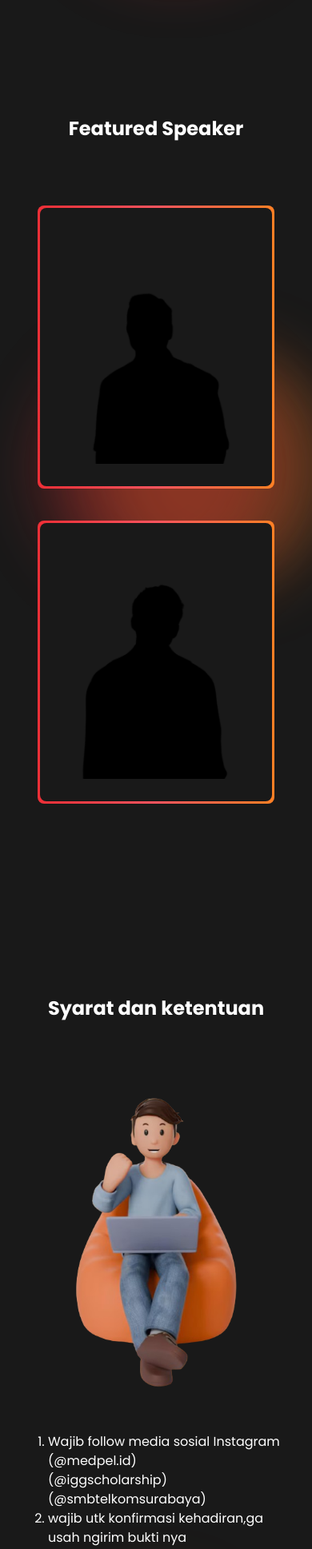
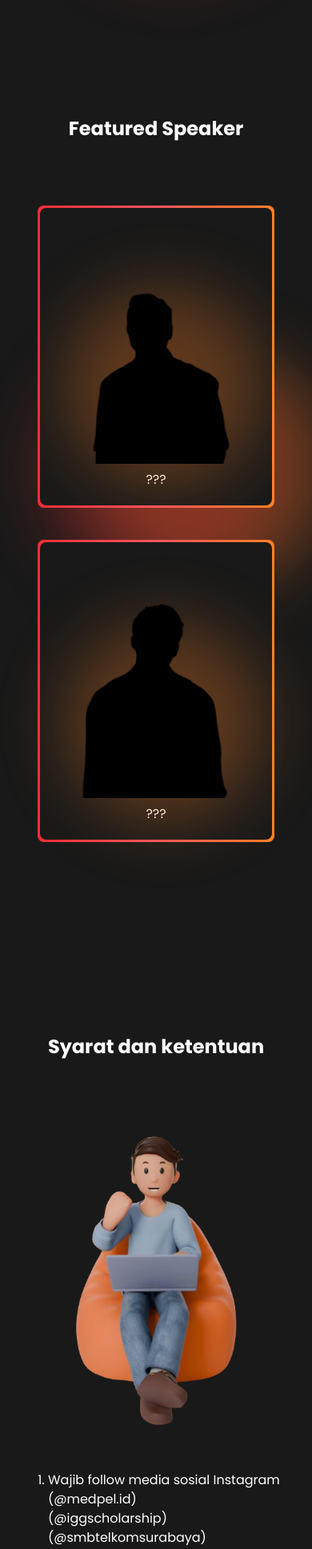
Before and after one commit to khaerul99/student-leader-summit, a React (Vite) app: page / in a window 390 px wide. Shown: the part 4574-6511 px from the top of the page at 80% size. Built offline with nearby package versions, Linux system fonts and the light colour scheme.

Commit message:
update home

```diff
--- a/src/components/Carousel/index.jsx
+++ b/src/components/Carousel/index.jsx
@@ -21,7 +21,7 @@ function Carousel() {
                 <p>
                   Acara nya seru banget, ga nyesel deh ikutan, worth it deh buat
                   dana yg di keluarkan Rate dari aku : 1000 / 10 Jangan lupa
-                  ikutan yang 2.0 yaa semua
+                  ikutan yaa semua
                 </p>
               </div>
             </div>
@@ -45,7 +45,7 @@ function Carousel() {
                   EJSL event terbesar yang pertama kali aku ikuti dengan
                   pertemuan 1500 ketua OSIS se-Jawa Barat dengan para pemateri
                   yang bagus dan juga penampilan-penampilan guest star yang
-                  spektakuler!!! Harus ada wjsls 2.0
+                  spektakuler!!! Harus ada EJSLS
                 </p>
               </div>
             </div>
@@ -69,8 +69,8 @@ function Carousel() {
                   it's not just a mini concert event, many things were gained
                   from this event fr 💯 seneng bisa ketemu ribuan pelajar
                   se-Jawa Timur & ngeliat langsung talkshow ka andovi a.k.a my
-                  fav youtuber since 2018 😍 100/10 sih untuk EJSLS 1.0 ini,
-                  can't wait EJSLS 2.0 🥺 semoga makin pecah 🤍
+                  fav youtuber since 2018 😍 100/10 sih untuk EJSLS ini,
+                  can't wait EJSLS🥺 semoga makin pecah 🤍
                 </p>
               </div>
             </div>
@@ -137,15 +137,15 @@ function Carousel() {
               </div>
               <div className="overflow-hidden overflow-y-auto h-[200px] hide-scrollbar">
                 <p>
-                  aku bingung banget deskripsiin EJSLS 1.0 TAPI YA ACARANYA
+                  aku bingung banget deskripsiin EJSLS TAPI YA ACARANYA
                   SUPER SERUWWW😋❗dann yaaa aku jd makin deket sm (dia) *awww
                   DANN SELAMA PERJALANAN TU AKU NGERASA AMAZE BANGET KAYA IH AKU
                   BAKALAN KONSER BERDUA SM DIA NI?? TERUSS PAS TALKSHOWNYA
                   SERUWWW BANGET APALAGI AKU SAMBIL MAM XIXI dan yang pastinyaa
                   itu sangat worth banget untuk di ikutii aplagi kemarin aku
-                  anggota jadi ada potongann xixi… AKU NUNGGU BANGETTT WJSLS 2.0
+                  anggota jadi ada potongann xixi… AKU NUNGGU BANGETTT EJSLS
                   SIEH😋😋😋 APALAGI NUNGGU KAYA NGELIAT EJSLS 1.0 SEKEREN ITU
-                  GMANA EJSLS 2.0
+                  GMANA EJSLS
                 </p>
               </div>
             </div>
@@ -167,7 +167,7 @@ function Carousel() {
               </div>
               <div className="overflow-hidden overflow-y-auto h-[200px] hide-scrollbar">
                 <p>
-                  Kegiatan EJSLS 1.0 super-duper seru! Selalu terpukau selama
+                  Kegiatan EJSLS super-duper seru! Selalu terpukau selama
                   rangkaian acara berlangsung. Bisa menikmati penampilan tarian
                   tradisional, teater, dan penampilan seru lainnya! Apalagi
                   bagian dimana nyanyi-nyanyi bareng guest star Reza Darmawangsa
@@ -178,7 +178,7 @@ function Carousel() {
                   tahun lalu itu ada stand makanan dan photobooth 360 yang bisa
                   jadi kenangan bareng temen-temen! Gak lupa ada acara talk show
                   bareng Andovi yang tentunya bermanfaat karena bisa sharing
-                  ilmu. Pokoknya banyak benefit yang aku dapetin dari EJSLS 1.0
+                  ilmu. Pokoknya banyak benefit yang aku dapetin dari EJSLS
                 </p>
               </div>
             </div>
@@ -224,7 +224,7 @@ function Carousel() {
               </div>
               <div className="overflow-hidden overflow-y-auto h-[200px] hide-scrollbar">
                 <p>
-                  EJSLS 1.0 seruu pake bangett!!, edukatif dan juga menghibur,
+                  EJSLS seruu pake bangett!!, edukatif dan juga menghibur,
                   dan bisa kenal banyak teman - teman baru it’s such a great
                   things 😉, gak sabar untuk ikut berpatisipasi kembali di EJSLS
                   selanjutnya 🤩‼
--- a/src/pages/Home/index.jsx
+++ b/src/pages/Home/index.jsx
@@ -52,7 +52,11 @@ function Home() {
                   </p>
                 </div>
                 <div>
-                  <Link to={"https://www.loket.com/event/east-java-student-leader-summit_Iibc"}>
+                  <Link
+                    to={
+                      "https://www.loket.com/event/east-java-student-leader-summit_Iibc"
+                    }
+                  >
                     <button
                       // onClick={() => setShowModal(!showModal)}
                       className="btn border-none text-white bg-gradient-to-r from-[#EE2F37] to-[#FF8025]"
@@ -166,7 +170,16 @@ function Home() {
           </div>
           <div className="  py-20 text-white">
             <p>
-            East Java Student Leader Summit adalah sebuah program unik yang mengumpulkan pelajar Se-Jawa Timur seperti yang sebelumnya sudah dilakukan di Jawa Barat  bersama 1.500 pelajar dari seluruh Jawa Barat antara Forum OSIS Jawa Barat x Telkom University, kini hadir untuk Pelajar Jawa Timur dengan tujuan memberikan mereka pelatihan untuk meningkatkan rasa percaya diri, keterampilan kepemimpinan, serta menjalin ikatan kekeluargaan yang erat. Acara ini juga menjadi platform yang sempurna bagi mereka untuk saling berbagi pengalaman, sehingga mereka bisa siap menghadapi perubahan zaman dengan bijak.
+              East Java Student Leader Summit adalah sebuah program unik yang
+              mengumpulkan pelajar Se-Jawa Timur seperti yang sebelumnya sudah
+              dilakukan di Jawa Barat bersama 1.500 pelajar dari seluruh Jawa
+              Barat antara Forum OSIS Jawa Barat x Telkom University, kini hadir
+              untuk Pelajar Jawa Timur dengan tujuan memberikan mereka pelatihan
+              untuk meningkatkan rasa percaya diri, keterampilan kepemimpinan,
+              serta menjalin ikatan kekeluargaan yang erat. Acara ini juga
+              menjadi platform yang sempurna bagi mereka untuk saling berbagi
+              pengalaman, sehingga mereka bisa siap menghadapi perubahan
+              zaman dengan bijak.
             </p>{" "}
             <br />
             <p>
@@ -242,7 +255,11 @@ function Home() {
                 </p>
               </div>
               <div className="mt-[24px]">
-                <Link to={"https://www.loket.com/event/east-java-student-leader-summit_Iibc"}>
+                <Link
+                  to={
+                    "https://www.loket.com/event/east-java-student-leader-summit_Iibc"
+                  }
+                >
                   <button
                     //   onClick={() => setShowModal(!showModal)}
                     className="px-[24px] py-[12px] gap-[24px]btn border-none text-white bg-gradient-to-r from-[#EE2F37] to-[#FF8025] rounded-lg h-auto hover:shadow-[#0284C7] shadow-sm flex justify-between"
@@ -269,11 +286,11 @@ function Home() {
           </div>
         </div>
 
-        <div className="py-20 px-10 relative overflow-hidden">
+        <div className="py-20 px-10 relative overflow-hidden lg:overflow-visible">
           <div className="absolute bg-[#FF8025] w-[300px] h-[300px] top-[450px] left-[120px] lg:w-[500px] lg:h-[500px] rounded-full  bg-opacity-30 blur-2xl lg:top-[190px] z-0 lg:left-[360px]" />
           <div className="absolute bg-[#EE2F37]  w-[300px] h-[300px] top-[450px] left-[50px] lg:w-[300px] lg:h-[300px] rounded-full  bg-opacity-30 blur-2xl lg:top-[190px] z-0 lg:left-[360px]" />
 
-          <div id="speakers"  className="flex justify-center py-20">
+          <div id="speakers" className="flex justify-center py-20">
             <h1 className="text-white font-bold text-2xl">Featured Speaker</h1>
           </div>
           <div className="grid grid-cols-1">
@@ -281,8 +298,9 @@ function Home() {
               <div className="grid grid-cols-1 lg:grid-cols-2 gap-10 relative ">
                 <div className="flex justify-center ">
                   <div className="p-[3px]  lg:p-[2px] bg-gradient-to-r from-[#EE2F37] via-[#FF545E] to-[#FF8025] rounded-lg">
-                    <div className=" flex  flex-col gap-2 items-center bg-[#191919] rounded-lg p-5 lg:p-2 ">
-                      <div className="h-[300px]  w-[250px] overflow-hidden rounded-lg">
+                    <div className=" flex  flex-col gap-2 items-center bg-[#191919] rounded-lg p-5 lg:p-2 relative overflow-hidden ">
+                      <div className="absolute bg-[#FF8025] w-[250px] h-[250px] top-[100px] left-[30px] rounded-full  bg-opacity-30 blur-2xl z-0" />
+                      <div className="h-[300px]  w-[250px] overflow-hidden rounded-lg relative">
                         <img
                           src="/assets/foto/siluet1.png"
                           alt=""
@@ -291,14 +309,17 @@ function Home() {
                       </div>
                       <div className="text-white">
                         {/* <p>Vina Andhiani Muliana,S.P.,M.I.Kom</p> */}
+                        <p>???</p>
                       </div>
                     </div>
                   </div>
                 </div>
                 <div className="flex justify-center ">
                   <div className="p-[3px]  lg:p-[2px] bg-gradient-to-r from-[#EE2F37] via-[#FF545E] to-[#FF8025] rounded-lg">
-                    <div className=" flex  flex-col gap-2 items-center bg-[#191919] rounded-lg p-5 lg:p-2 ">
-                      <div className="h-[300px]  w-[250px] overflow-hidden rounded-lg">
+                    <div className=" flex  flex-col gap-2 items-center bg-[#191919] rounded-lg p-5 lg:p-2 relative ">
+                      <div className="absolute bg-[#FF8025] w-[250px] h-[250px] top-[100px] left-[30px] rounded-full  bg-opacity-30 blur-2xl z-0" />
+
+                      <div className="h-[300px]  w-[250px] overflow-hidden rounded-lg relative">
                         <img
                           src="/assets/foto/siluet2.png"
                           alt=""
@@ -307,6 +328,7 @@ function Home() {
                       </div>
                       <div className="text-white">
                         {/* <p>Nadhif Basalamah</p> */}
+                        <p>???</p>
                       </div>
                     </div>
                   </div>
@@ -319,7 +341,7 @@ function Home() {
         <div className="py-20 px-10  relative ">
           <div className="absolute bg-[#FF8025] w-[200px] h-[200px] rounded-full bg-opacity-30 blur-2xl bottom-10 z-0 right-24" />
 
-          <div id="ketentuan"  className="flex justify-center py-20">
+          <div id="ketentuan" className="flex justify-center py-20">
             <h1 className="text-white font-bold text-2xl">
               Syarat dan ketentuan
             </h1>
@@ -342,9 +364,7 @@ function Home() {
                   (@iggscholarship) <br />
                   (@smbtelkomsurabaya) <br />
                 </li>
-                <li>
-                wajib utk konfirmasi kehadiran,ga usah ngirim bukti nya
-                </li>
+                <li>wajib utk konfirmasi kehadiran</li>
                 <li>Menggunakan PSAS seragam sekolah.</li>
                 <li>Peserta tidak di pungut biaya apapun.</li>
                 <li>Peserta terbuka untuk Pelajar se-Jawa Timur.</li>
@@ -373,7 +393,7 @@ function Home() {
           </div>
         </div>
 
-        <div  id="faq" className="py-20 px-10  ">
+        <div id="faq" className="py-20 px-10  ">
           <div className="py-10 ">
             <h1 className="text-white font-bold text-2xl">
               Frequently asked questions
@@ -438,10 +458,13 @@ function Home() {
             <div className="collapse collapse-arrow bg-base-200">
               <input type="radio" name="my-accordion-2" />
               <div className="collapse-title text-xl font-medium">
-                Closing pendaftaran kakpan min?
+                Closing pendaftaran kapan min?
               </div>
               <div className="collapse-content">
-                <p>Pendaftaran dapat sewaktu-waktu ditutup jika telah memenuhi kuota. </p>
+                <p>
+                  Pendaftaran dapat sewaktu-waktu ditutup jika telah memenuhi
+                  kuota.{" "}
+                </p>
               </div>
             </div>
             <div className="collapse collapse-arrow bg-base-200">
```
Lines whose indentation alone changed are shown as unchanged.
